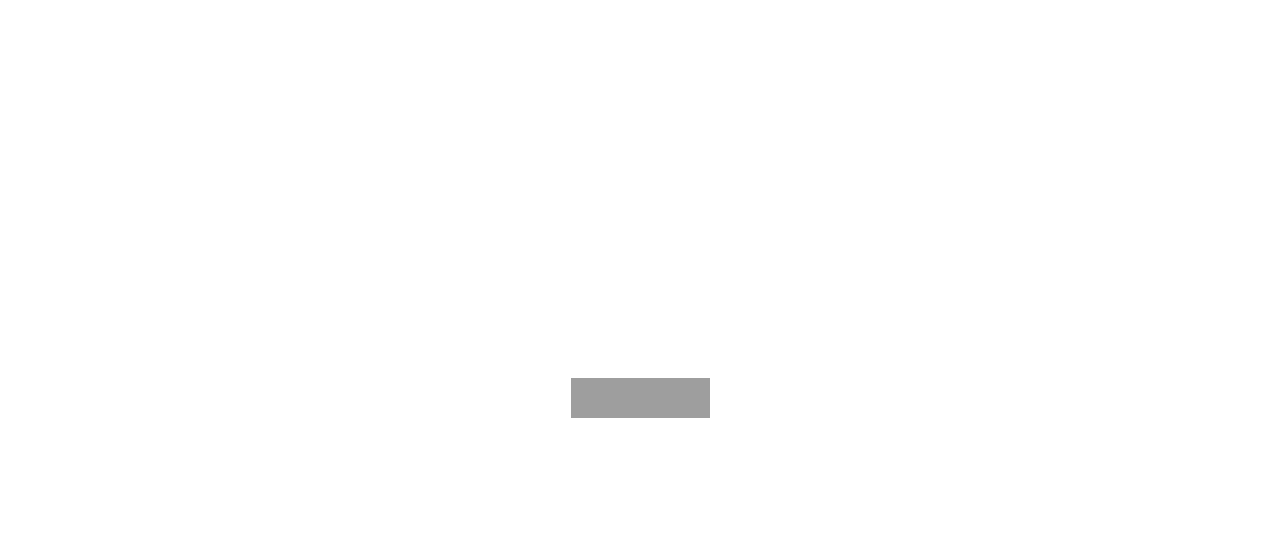
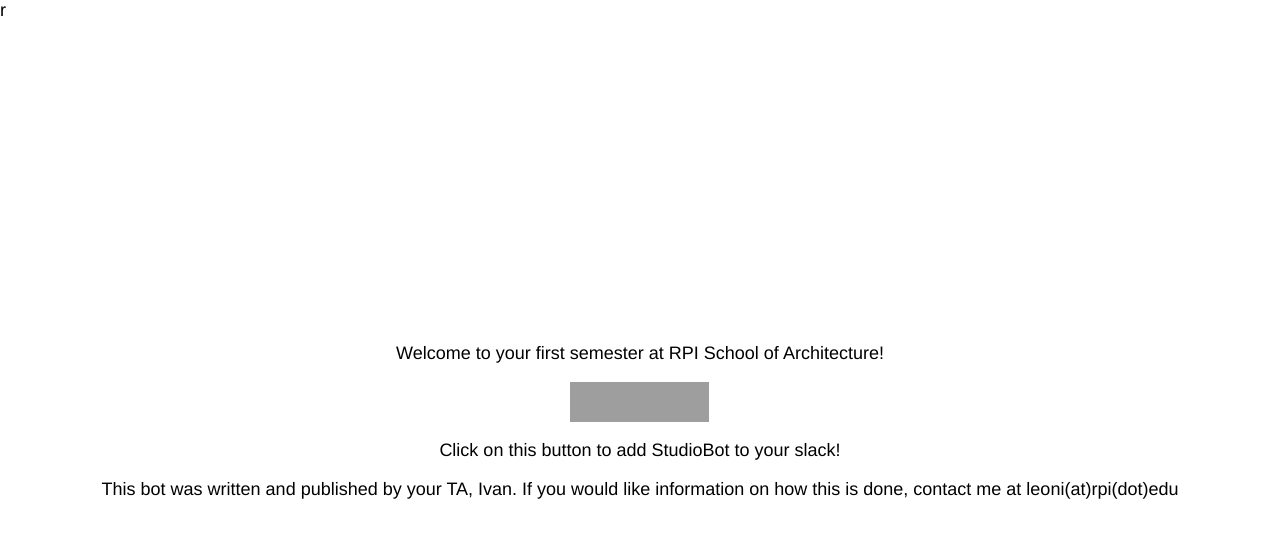
Before and after one commit to ielm/studiobot, a website: page public/index.html in a window 1280 px wide. Drawn offline with Linux system fonts and the light colour scheme; grey boxes are pictures that could not be loaded.

Commit message:
fix onboarding

```diff
--- a/components/onboarding.js
+++ b/components/onboarding.js
@@ -1,3 +1,5 @@
+// Runs whenever a new member is added to the team
+
 var debug = require('debug')('botkit:onboarding');
 
 module.exports = function(controller) {
--- a/components/user_registration.js
+++ b/components/user_registration.js
@@ -22,7 +22,7 @@ module.exports = function(controller) {
                     url: payload.identity.url,
                     name: payload.identity.team,
                 };
-                var new_team= true;
+                var new_team = true;
             }
 
             team.bot = {
--- a/public/index.html
+++ b/public/index.html
@@ -1,4 +1,4 @@
-<!doctype html>
+r<!doctype html>
 <html>
     <head>
         <title>StudioBot - The Friendly Studio Assistant</title>
@@ -7,9 +7,16 @@
     <body>
         <div class="wrapper">
             <div>
-<!--                 <p>Welcome to Design Studio 1!</p> -->
+                <p>Welcome to your first semester at RPI School of Architecture!</p>
                 <a class="button" href="/login"><img alt="Add to Slack" height="40" width="139" src="https://platform.slack-edge.com/img/add_to_slack.png" srcset="https://platform.slack-edge.com/img/add_to_slack.png 1x, https://platform.slack-edge.com/img/add_to_slack@2x.png 2x" /></a>
 <!--                 <p>Powered by <a href="https://botkit.ai/">Botkit</a></p> -->
+                <p>
+                  Click on this button to add StudioBot to your slack!
+                </p>
+                <p>
+                  This bot was written and published by your TA, Ivan. If you would like information on
+                  how this is done, contact me at leoni(at)rpi(dot)edu
+              </p>
             </div>
         </div>
     </body>
```
